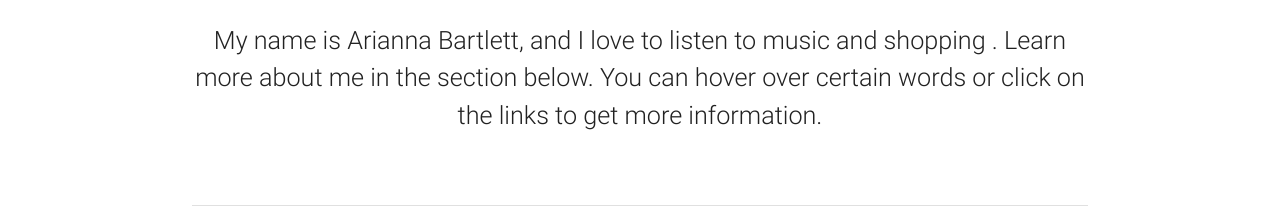
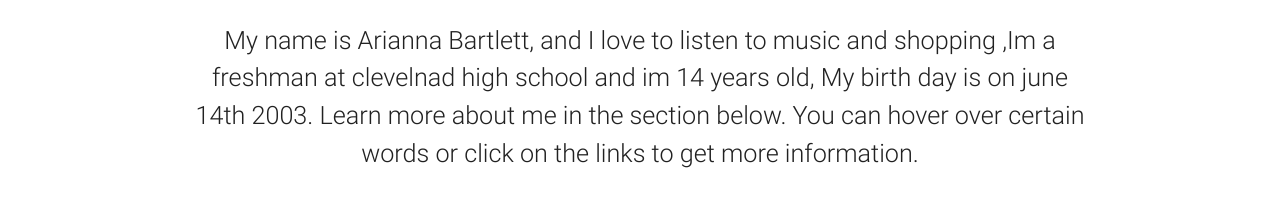
Before and after one commit to arianna1406/arianna1406.github.io, a plain HTML site: page index.html in a window 1280 px wide. Shown: the part 375-598 px from the top of the page. Drawn offline with nearby package versions, Linux system fonts and the light colour scheme.

Commit message:
testing in atom

```diff
--- a/index.html
+++ b/index.html
@@ -25,7 +25,7 @@
   		<div class="container divider"></div>
   			<div class="container section center-align">
   				<h2 class="blue-text">About Me</h2>
-  				<p class="flow-text">My name is Arianna Bartlett, and I love to listen to music and shopping .  Learn more about me in the section below. You can hover over certain words or click on the links to get more information.</p>
+  				<p class="flow-text">My name is Arianna Bartlett, and I love to listen to music and shopping ,Im a freshman at clevelnad high school and im 14 years old, My birth day is on june 14th 2003.  Learn more about me in the section below. You can hover over certain words or click on the links to get more information.</p>
   			</div>
   		</div>
   	</div>
```
